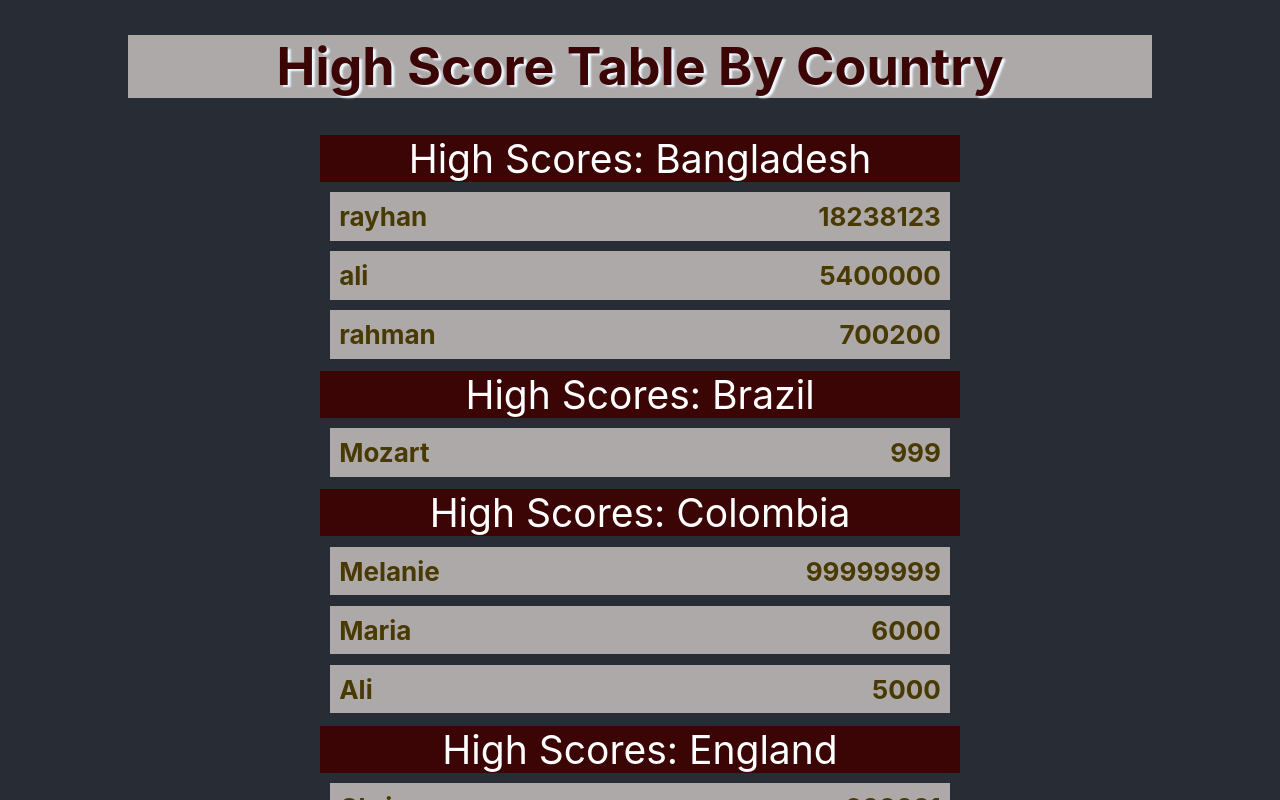
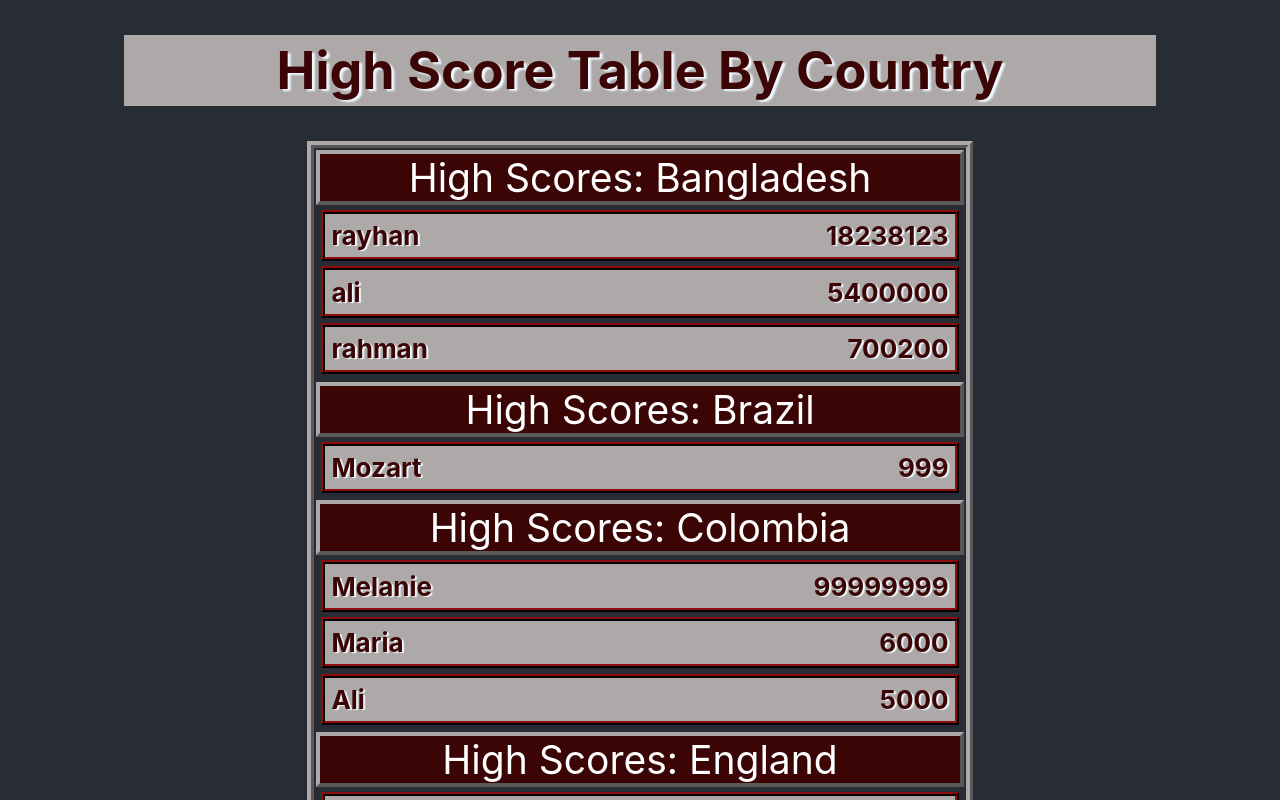
Before and after one commit to Know-Thyself/high-scores-react, a React (Create React App) app: page / in a window 1280 px wide. Shown: the top 800 px of the page. Built offline with nearby package versions, Linux system fonts and the light colour scheme.

Commit message:
A bit of css styling

```diff
--- a/src/App.css
+++ b/src/App.css
@@ -9,6 +9,15 @@
   color: rgb(59, 5, 5);
   width: 80vw;
   text-shadow: 3px 2px 2px aliceblue;
+  border: 4px solid rgb(173, 169, 169);
+}
+
+.table {
+  border: 7px ridge rgb(173, 169, 169);
+}
+
+.table tr {
+  border: 4px ridge rgb(59, 5, 5);
 }
 
 .country-headers {
@@ -17,15 +26,17 @@
   background-color: rgb(59, 5, 5);
   width: 50vw;
   text-align: center;
+  border: 4px outset rgb(173, 169, 169);
 }
 
 .country-heros {
   display: flex;
   justify-content: space-between;
-  margin: 0.4em;
-  padding: 0.3em;
+  margin: 0.2em;
+  padding: 0.2em;
   background-color: rgb(173, 169, 169);
-  color: rgb(73, 57, 2);
+  color: rgb(59, 5, 5);
+  text-shadow: 2px 1px 1px aliceblue;
 }
 
 .App-header {
```
